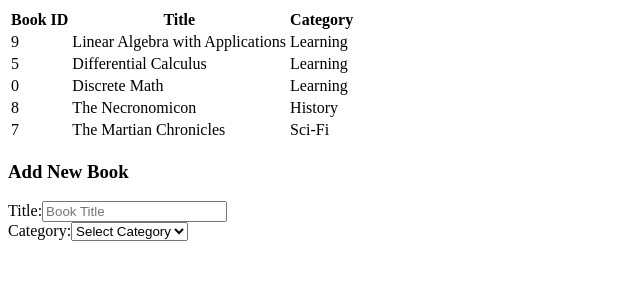
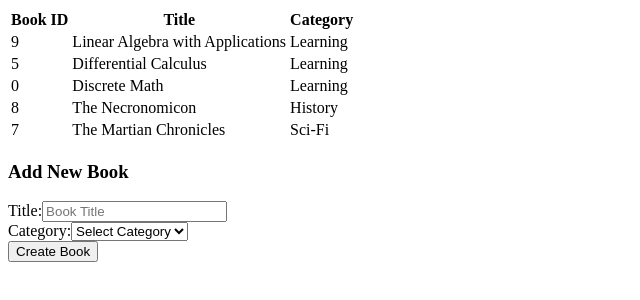
Before and after one commit to oscardelalanza/book-store, a React (Create React App) app: page / in a window 1280 px wide. Shown: the top 300 px of the page, without its empty margins (0-640 px from the left). Built offline with nearby package versions, Linux system fonts and the light colour scheme.

Commit message:
handle submit added

```diff
--- a/src/containers/BooksForm.jsx
+++ b/src/containers/BooksForm.jsx
@@ -17,14 +17,18 @@ class BooksForm extends React.Component {
 
   handleChange(event) {
     const { name, value } = event.target;
-
-    this.setState({
-      [name]: value,
-    });
+    this.setState({ [name]: value });
   }
 
   handleSubmit(event) {
-    this.createBook(this.state);
+    const { createBook } = this.props;
+    const { title, category } = this.state;
+    const book = {
+      id: Math.floor(Math.random() * 100),
+      title,
+      category,
+    };
+    createBook(book);
     event.preventDefault();
   }
 
@@ -34,7 +38,7 @@ class BooksForm extends React.Component {
     return (
       <div>
         <h3>Add New Book</h3>
-        <form>
+        <form onSubmit={this.handleSubmit}>
           <div>
             <label htmlFor="title">
               Title:
@@ -50,22 +54,21 @@ class BooksForm extends React.Component {
               </select>
             </label>
           </div>
+          <input type="submit" value="Create Book" />
         </form>
       </div>
     );
   }
 }
 
+const mapDispatchToProps = dispatch => ({
+  createBook: book => (dispatch(createBook(book))),
+});
+
 BooksForm.prototypes = {
+  createBook: PropTypes.func.isRequired,
   title: PropTypes.string.isRequired,
   category: PropTypes.string.isRequired,
-  createBook: PropTypes.func.isRequired,
 };
 
-const mapDispatchToProps = dispatch => ({
-  createBook(book) {
-    dispatch(createBook(book));
-  },
-});
-
 export default connect(null, mapDispatchToProps)(BooksForm);
--- a/src/reducers/books.js
+++ b/src/reducers/books.js
@@ -3,9 +3,7 @@ import { CREATE_BOOK, REMOVE_BOOK } from '../actions';
 const bookReducer = (state = {}, action) => {
   switch (action.type) {
     case CREATE_BOOK:
-      return {
-        books: state.books.concat(action.book),
-      };
+      return [...state].concat(action.book);
 
     case REMOVE_BOOK:
       return {
```
